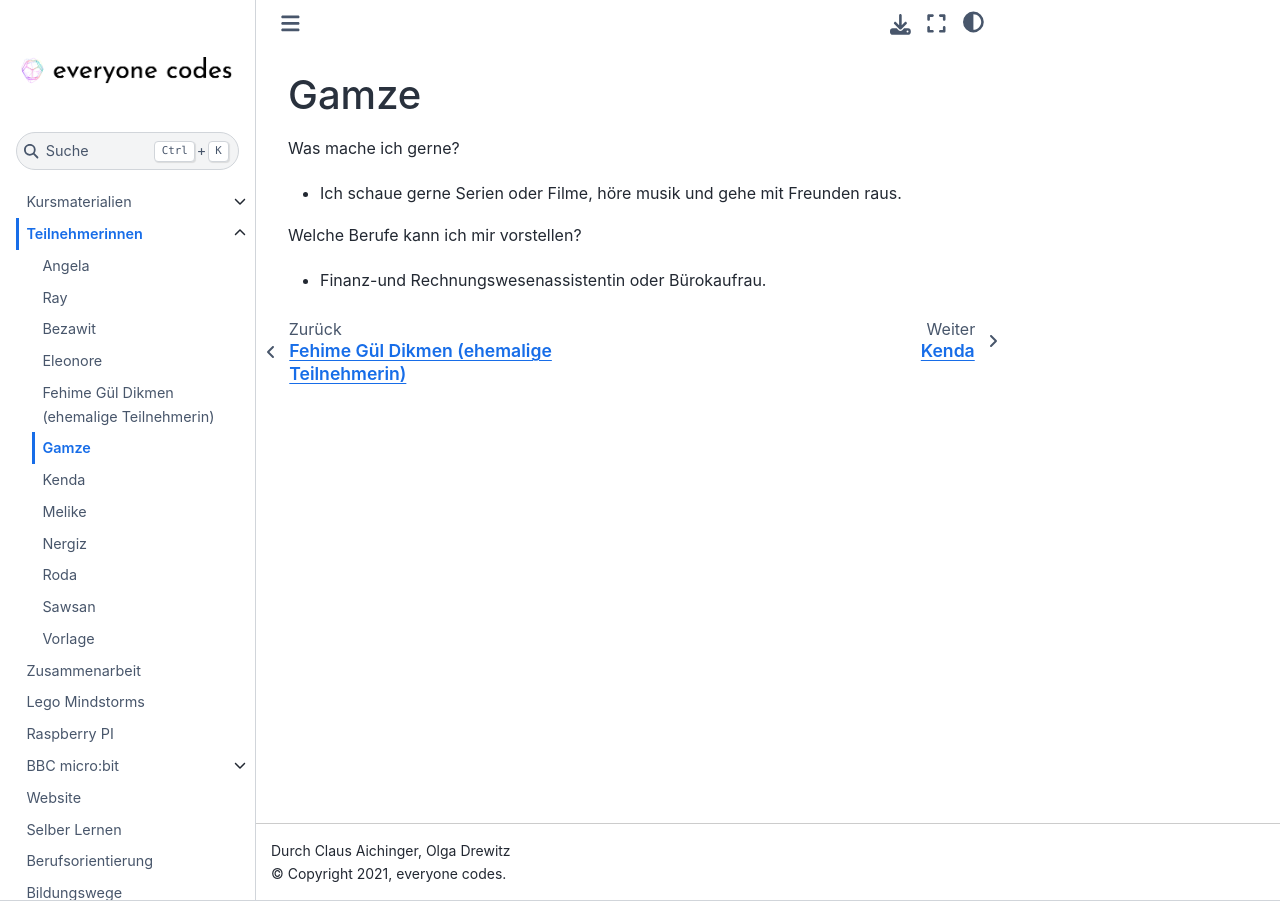
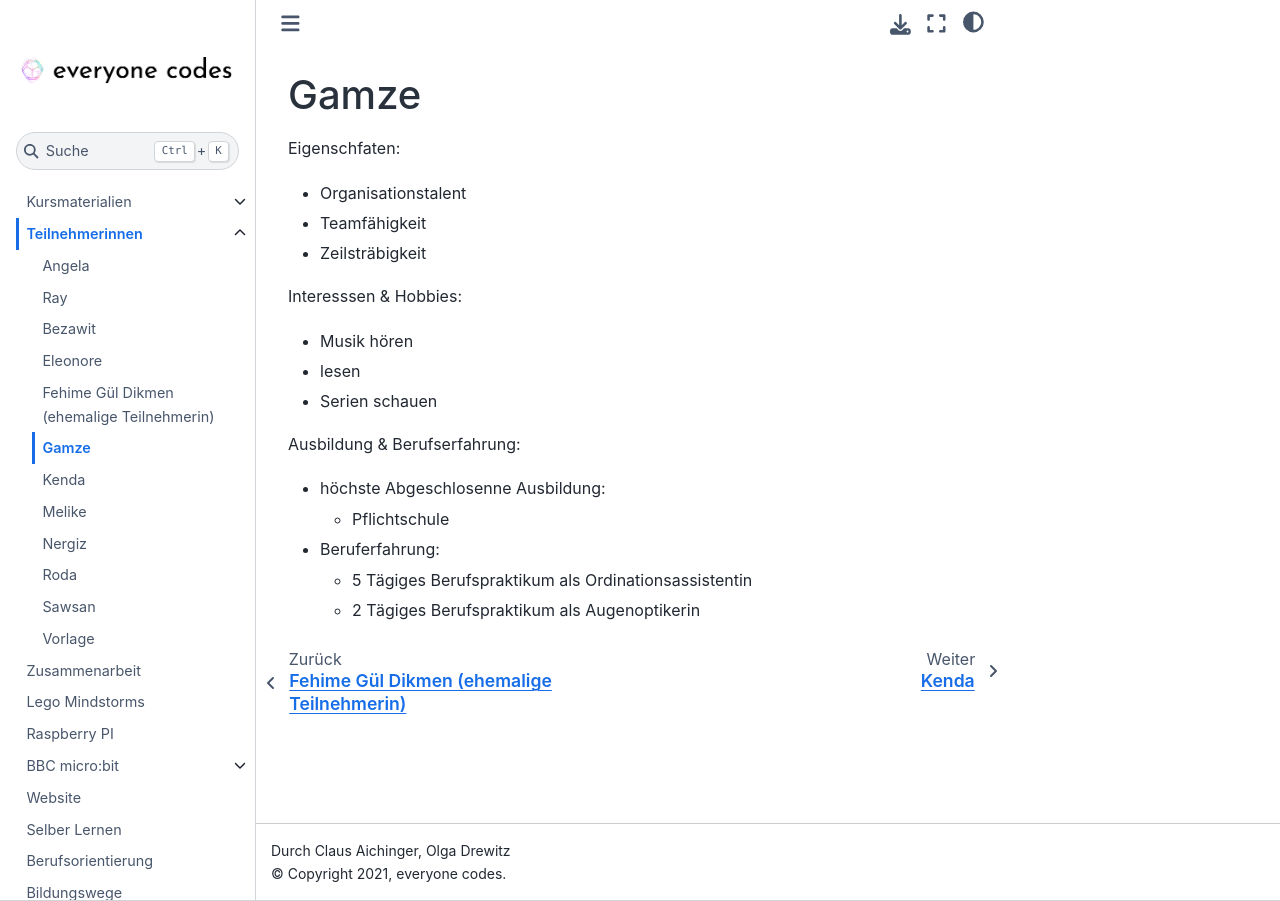
Before and after one commit to ec-mentors/IT-ist-das-was-fuer-mich-i03, a Sphinx documentation site: the page built from source/participants/gamze.md, in a window 1280 px wide. Built offline with Sphinx 7.4.7 and the Sphinx Book theme 1.1.4, drawn with Linux system fonts in a browser that asks for light colours.

Commit message:
Gamze
Über mich

```diff
--- a/source/participants/gamze.md
+++ b/source/participants/gamze.md
@@ -1,8 +1,21 @@
 # Gamze
-Was mache ich gerne?
+Eigenschfaten:
 
-* Ich schaue gerne Serien oder Filme, höre musik und gehe mit Freunden raus.
+* Organisationstalent
+* Teamfähigkeit
+* Zeilsträbigkeit
 
-Welche Berufe kann ich mir vorstellen?
+Interesssen & Hobbies:
 
-* Finanz-und Rechnungswesenassistentin oder Bürokaufrau.
+* Musik hören
+* lesen
+* Serien schauen
+
+Ausbildung & Berufserfahrung:
+
+* höchste Abgeschlosenne Ausbildung:
+   * Pflichtschule
+
+* Beruferfahrung:
+   * 5 Tägiges Berufspraktikum als Ordinationsassistentin
+   * 2 Tägiges Berufspraktikum als Augenoptikerin
```
